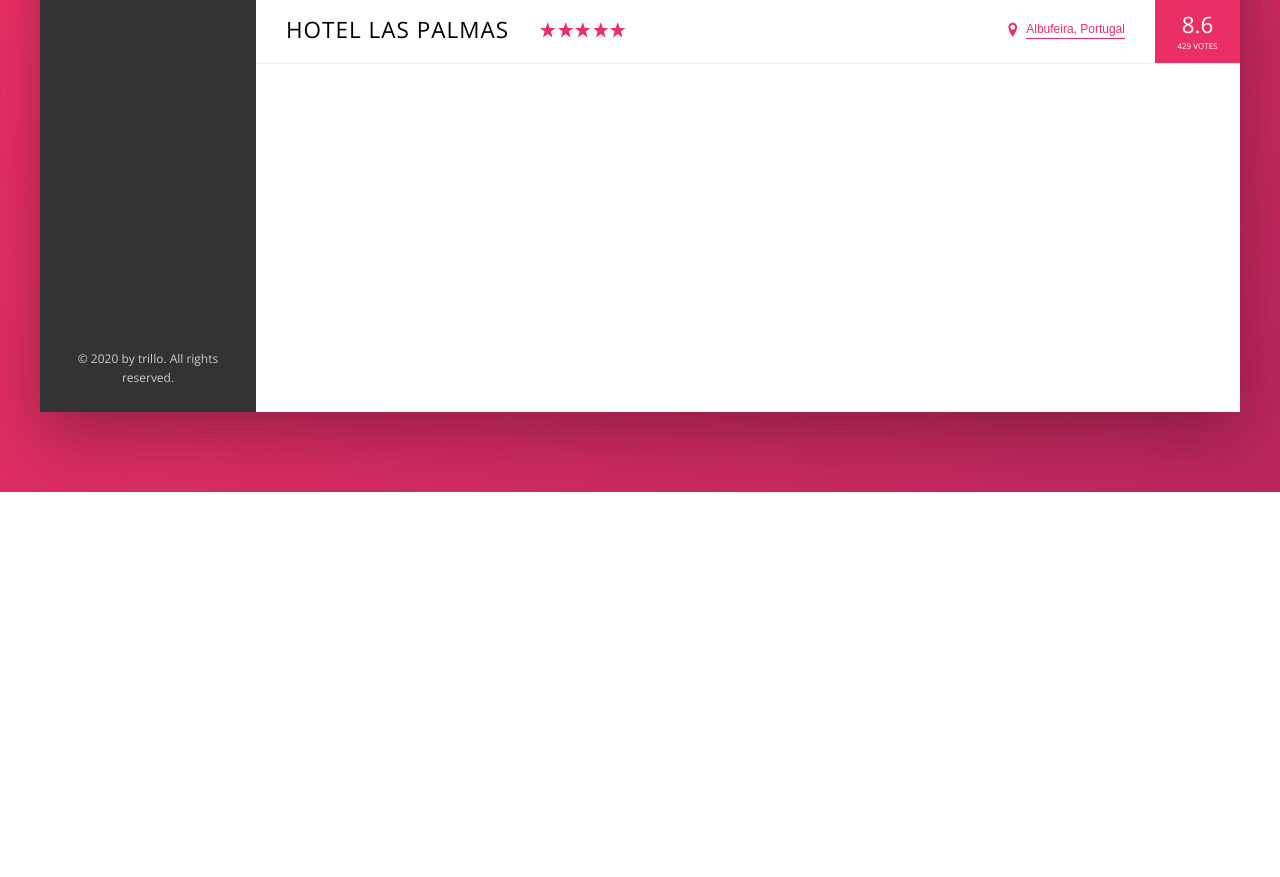
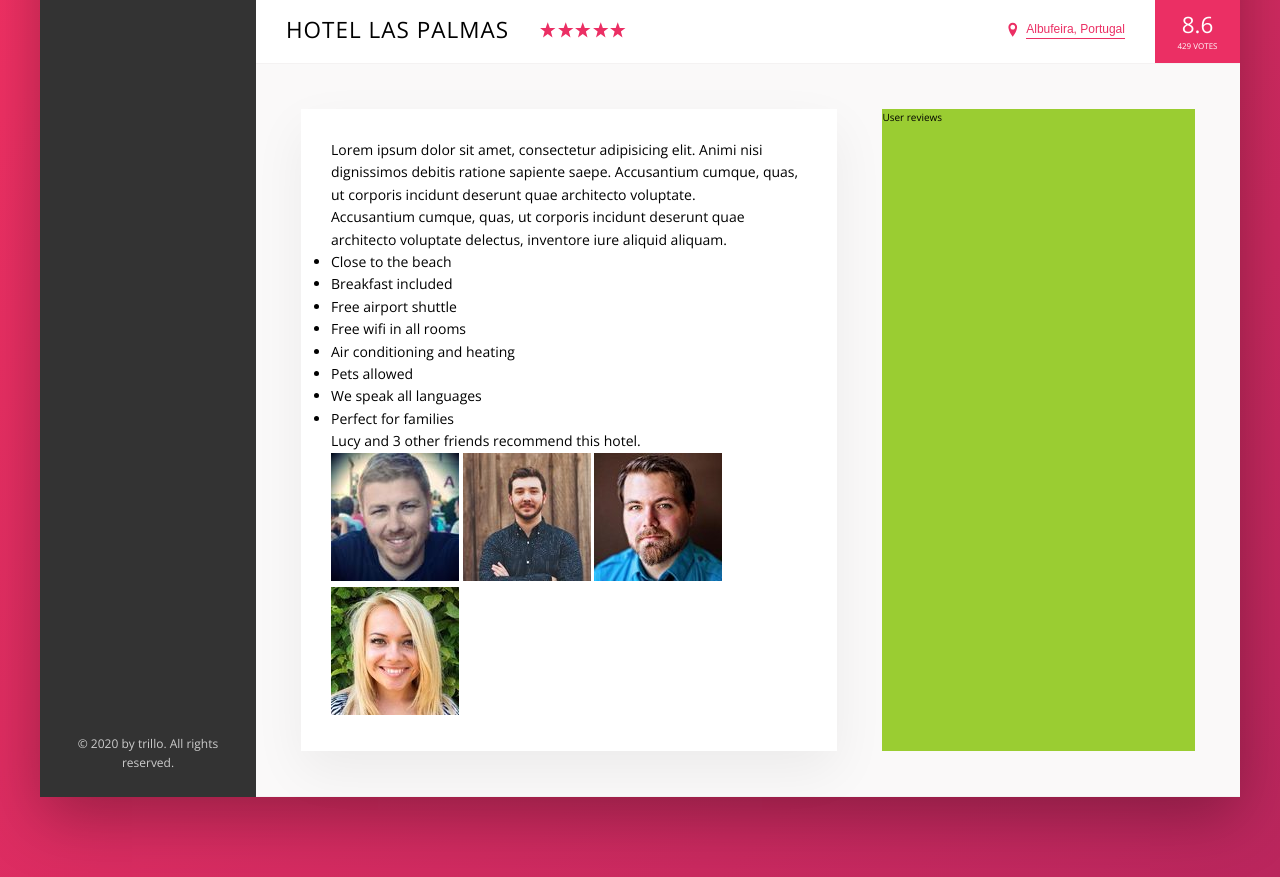
Before and after one commit to SolomanGarcia/Trillo, a website: page index.html in a window 1280 px wide. Shown: the part 538-1415 px from the top of the page. Before the commit the page ends 1030 px from the top, so only its background shows below. Drawn offline with nearby package versions, Linux system fonts and the light colour scheme.

Commit message:
added description section to layout

```diff
--- a/index.html
+++ b/index.html
@@ -135,6 +135,42 @@
                         <div class="overview__rating-count">429 votes</div>
                     </div>
                 </div>
+
+                <div class="detail">
+                    <div class="description">
+                        <p class="paragraph">
+                            Lorem ipsum dolor sit amet, consectetur adipisicing elit. Animi nisi dignissimos debitis ratione sapiente saepe. Accusantium cumque, quas, ut corporis incidunt deserunt quae architecto voluptate.
+                        </p>
+                        <p class="paragraph">
+                            Accusantium cumque, quas, ut corporis incidunt deserunt quae architecto voluptate delectus, inventore iure aliquid aliquam.
+                        </p>
+                        <ul class="list">
+                            <li class="list__item">Close to the beach</li>
+                            <li class="list__item">Breakfast included</li>
+                            <li class="list__item">Free airport shuttle</li>
+                            <li class="list__item">Free wifi in all rooms</li>
+                            <li class="list__item">Air conditioning and heating</li>
+                            <li class="list__item">Pets allowed</li>
+                            <li class="list__item">We speak all languages</li>
+                            <li class="list__item">Perfect for families</li>
+                        </ul>
+                        <div class="recommend">
+                            <p class="recommend__count">
+                                Lucy and 3 other friends recommend this hotel.
+                            </p>
+                            <div class="recommend__friends">
+                                <img src="img/user-3.jpg" alt="Friend 1" class="recommend__photo">
+                                <img src="img/user-4.jpg" alt="Friend 2" class="recommend__photo">
+                                <img src="img/user-5.jpg" alt="Friend 3" class="recommend__photo">
+                                <img src="img/user-6.jpg" alt="Friend 4" class="recommend__photo">
+                            </div>
+                        </div>
+                    </div>
+
+                    <div class="user-reviews">
+                        User reviews
+                    </div>
+                </div>
             </main>
         </div>
     </div>
--- a/sass/_base.scss
+++ b/sass/_base.scss
@@ -27,6 +27,9 @@ Grey dark 3: #999
     --color-grey-dark-3: #999;
 
     --shadow-dark: 0 2rem 6rem rgba(0, 0, 0, .3);
+    --shadow-light: 0 2rem 5rem rgba(0, 0, 0, .06);
+
+    --line: 1px solid var(--color-grey-light-2);
 }
 
 * {
--- a/sass/_components.scss
+++ b/sass/_components.scss
@@ -195,7 +195,7 @@
 .overview {
     display: flex;
     align-items: center;
-    border-bottom: 1px solid var(--color-grey-light-2);
+    border-bottom: var(--line);
 
     &__heading {
         font-size: 2.25rem;
--- a/sass/_layout.scss
+++ b/sass/_layout.scss
@@ -11,7 +11,7 @@
     font-size: 1.4rem;
     height: 7rem;
     background-color: #fff;
-    border-bottom: 1px solid var(--color-grey-light-2);
+    border-bottom: var(--line);
 
     display: flex;
     justify-content: space-between;
@@ -35,8 +35,26 @@
 .hotel-view {
     background-color: #fff;
 
-    //TEST
-    height: 80rem;
-
     flex: 1;
 }
+
+.detail {
+    display: flex;
+    padding: 4.5rem;
+    background-color: var(--color-grey-light-1);
+    border-bottom: var(--line);
+}
+
+.description {
+    font-size: 1.4rem;
+    background-color: #fff;
+    box-shadow: var(--shadow-light);
+    padding: 3rem;
+    flex: 0 0 60%;
+    margin-right: 4.5rem;
+}
+
+.user-reviews {
+    background-color: yellowgreen;
+    flex: 1;
+}
```
Also changed, not shown: css/style.css, img/user-3.jpg (added), img/user-4.jpg (added), img/user-5.jpg (added), img/user-6.jpg (added).
